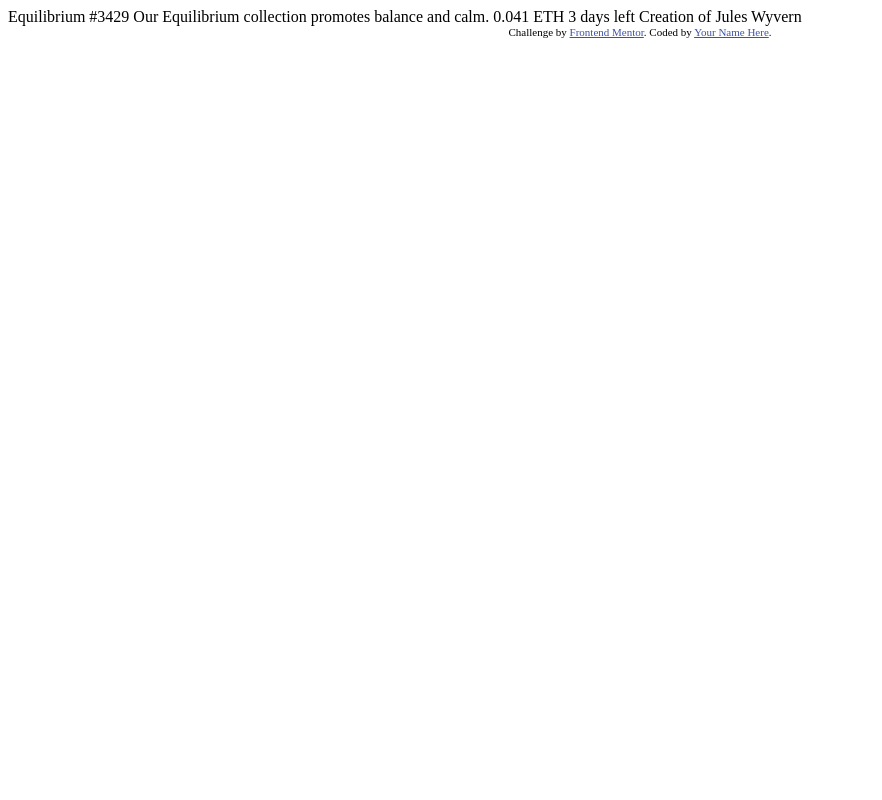
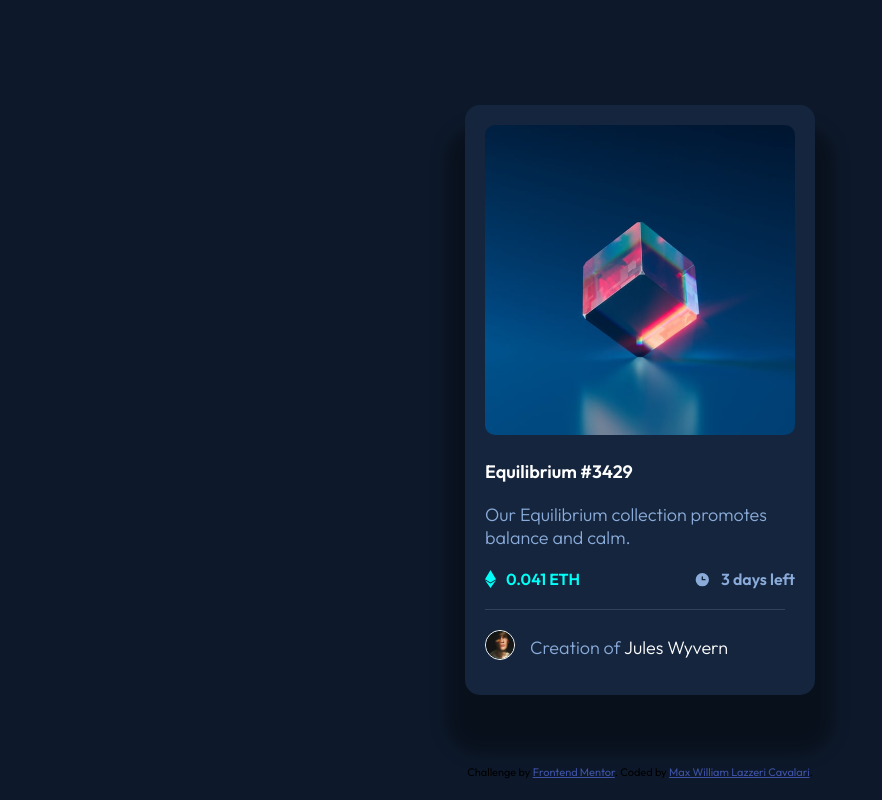
Before and after one commit to maxcavalari/nft-preview-card-component-main, a plain HTML site: page index.html in a window 1280 px wide. Shown: the whole page, without its empty margins (0-882 px from the left). Drawn offline with Linux system fonts and the light colour scheme.

Commit message:
desafio frontend mentor
1

```diff
--- /dev/null
+++ b/estilos/style.css
@@ -0,0 +1,145 @@
+@charset "UTF-8";
+
+@import url('https://fonts.googleapis.com/css2?family=Outfit:wght@300;400;600&display=swap');
+
+* {
+    padding: 0px;
+    margin: 0px;
+    font-family: 'Outfit', sans-serif;
+    box-sizing: border-box;
+    font-size: 18px;
+}
+
+:root {
+    /*### Primary*/
+
+    ---Softblue: hsl(215, 51%, 70%);
+    ---Cyan: hsl(178, 100%, 50%);
+
+    /*### Neutral*/
+
+    ---Verydarkbluecard: hsl(217, 54%, 11%);
+    ---Verydarkbluecardbg: hsl(216, 50%, 16%);
+    ---Verydarkblueline: hsl(215, 32%, 27%);
+    ---White: hsl(0, 0%, 100%);
+}
+
+body {
+    background-color: var(---Verydarkbluecard);
+    display: flex;
+    justify-content: center;
+    align-items: center;
+    height: 100vh;
+}
+
+.cartao {
+    background-color: var(---Verydarkbluecardbg);
+    height: 590px;
+    width: 350px;
+    border-radius: 15px;
+    box-shadow: 0px 40px 15px 20px rgba(0, 0, 0, 0.329);
+}
+
+.cartao .imagem-cartao img {
+    width: 350px;
+    padding: 20px;
+    border-radius: 30px;
+}
+
+.texto-cartao {
+    padding-left: 20px;
+    padding-right: 20px;
+}
+
+.texto-cartao .titulo {
+    text-decoration: none;
+}
+
+.texto-cartao .titulo h1 {
+    font-weight: 600;
+    padding-bottom: 10px ;
+    color: var(---White);
+}
+
+.texto-cartao .titulo h1:hover {
+    color: var(---Cyan);
+}
+
+.texto-cartao .legenda  {
+    font-weight: 300;
+    color: var(---Softblue);
+    padding-top: 10px;
+    padding-bottom: 20px;
+}
+
+.FFF .crypto, .FFF .time {
+    align-items: center;
+    display: flex;
+}
+
+.crypto img, .time img {
+    position: relative;
+}
+
+.crypto p, .time p {
+    font-weight: 600;
+    font-size: 16px;
+    padding-left: 10px;
+}
+
+.texto-cartao .FFF {
+    color: var(---Softblue);
+    display: flex;
+    justify-content: space-between;
+    flex-direction: row;
+}
+
+.crypto p {
+    color: var(---Cyan);
+}
+
+.divdoemo {
+    display: flex;
+    align-items: center;
+}
+
+.divdoemo .texto-emo a {
+    text-decoration: none;
+    color: var(---White);
+}
+
+.divdoemo .texto-emo a:hover {
+    color: var(---Cyan);
+}
+
+.divdoemo p {
+    font-weight: 300;
+    padding-left: 15px;
+    color: var(---Softblue);
+}
+
+.risco {
+    background-color: var(---Verydarkblueline);
+    height: 1px;
+    width: 300px;
+    margin-top: 20px;
+    margin-bottom: 20px;
+
+}
+
+.divdoemo .emuxo {
+    width: 30px;
+    border: 1px solid white;
+    border-radius: 100%;
+}
+
+.attribution {
+    font-size: 11px;
+    text-align: center;
+    margin-top: 100px;
+  }
+
+.attribution a {
+    font-size: 11px;
+    color: hsl(228, 45%, 44%);
+   }
--- a/index.html
+++ b/index.html
@@ -1,33 +1,48 @@
 <!DOCTYPE html>
-<html lang="en">
+<html lang="pt-br">
 <head>
   <meta charset="UTF-8">
-  <meta name="viewport" content="width=device-width, initial-scale=1.0"> <!-- displays site properly based on user's device -->
-
+  <meta name="viewport" content="width=device-width, initial-scale=1.0">
   <link rel="icon" type="image/png" sizes="32x32" href="./images/favicon-32x32.png">
-
+  <link rel="stylesheet" href="estilos/style.css">
   <title>Frontend Mentor | NFT preview card component</title>
-
-  <!-- Feel free to remove these styles or customise in your own stylesheet 👍 -->
-  <style>
-    .attribution { font-size: 11px; text-align: center; }
-    .attribution a { color: hsl(228, 45%, 44%); }
-  </style>
 </head>
 <body>
+  <main class="cartao">
+    <section class="imagem-cartao">
+      <img src="images/image-equilibrium.jpg" alt="Equilibrium">
+    </section>
+    <section class="texto-cartao">
+      <a href="#" class="titulo">
+       <h1>Equilibrium #3429</h1>
+      </a>
+      <p class="legenda">Our Equilibrium collection promotes balance and calm.</p>
 
-  Equilibrium #3429
+        <div class="FFF">
+          <div class="crypto">
+            <img src="images/icon-ethereum.svg" alt="crypto">
+            <p>0.041 ETH</p>
+          </div>
+          <div class="time">
+            <img src="images/icon-clock.svg" alt="clock">
+            <p>3 days left</p>
+          </div>
+        </div>
 
-  Our Equilibrium collection promotes balance and calm.
-
-  0.041 ETH
-  3 days left
-
-  Creation of Jules Wyvern
-
-  <div class="attribution">
-    Challenge by <a href="https://www.frontendmentor.io?ref=challenge" target="_blank">Frontend Mentor</a>.
-    Coded by <a href="#">Your Name Here</a>.
-  </div>
+      <div class="risco"></div>
+        <div class="divdoemo">
+          <div class="fofuxo">
+            <img src="images/image-avatar.png" alt="Jules Wyvern" class="emuxo">
+          </div>
+          <div class="texto-emo">
+            <p class=> Creation of <a href="#">Jules Wyvern</a></p>
+          </div>
+        </div>
+    </section>
+    <div class="attribution">
+      Challenge by <a href="https://www.frontendmentor.io?ref=challenge" target="_blank">Frontend Mentor</a>.
+      Coded by <a href="#">Max William Lazzeri Cavalari</a>.
+    </div>
+  </main>
 </body>
 </html>
```
